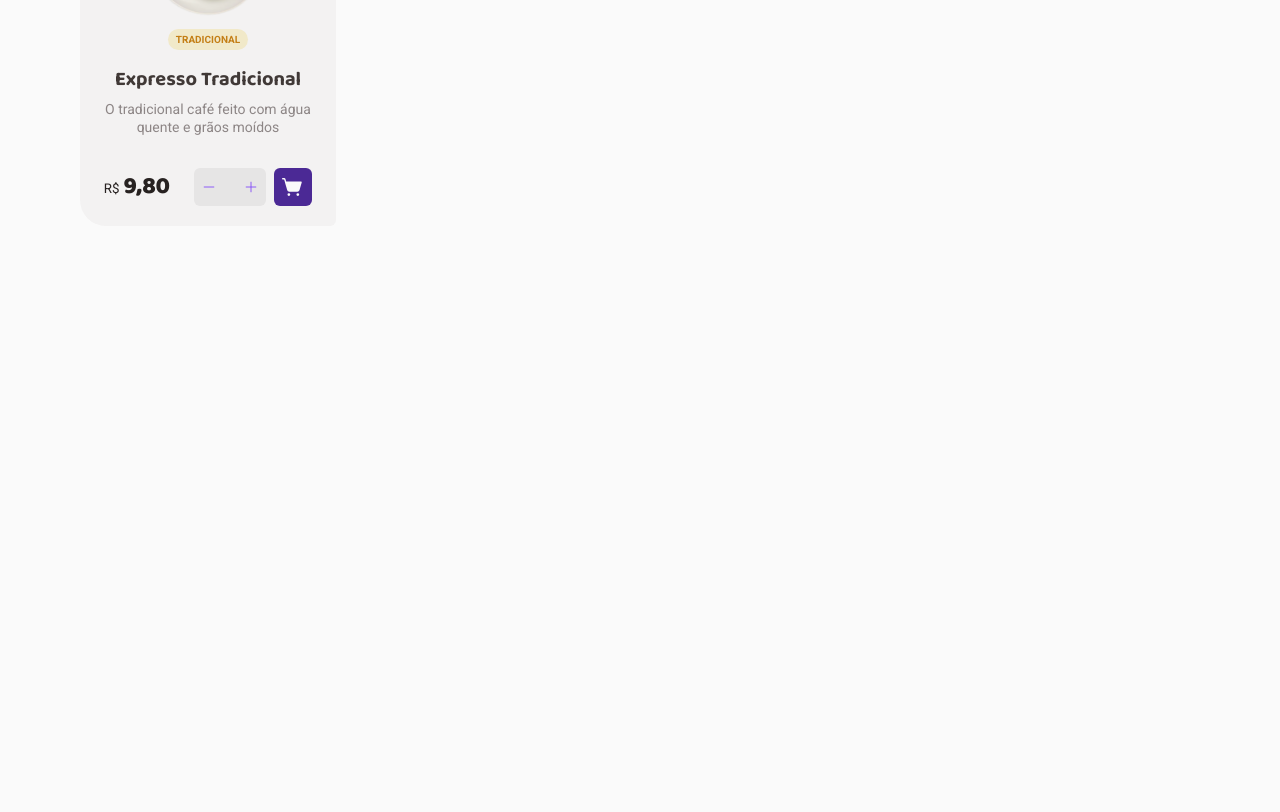
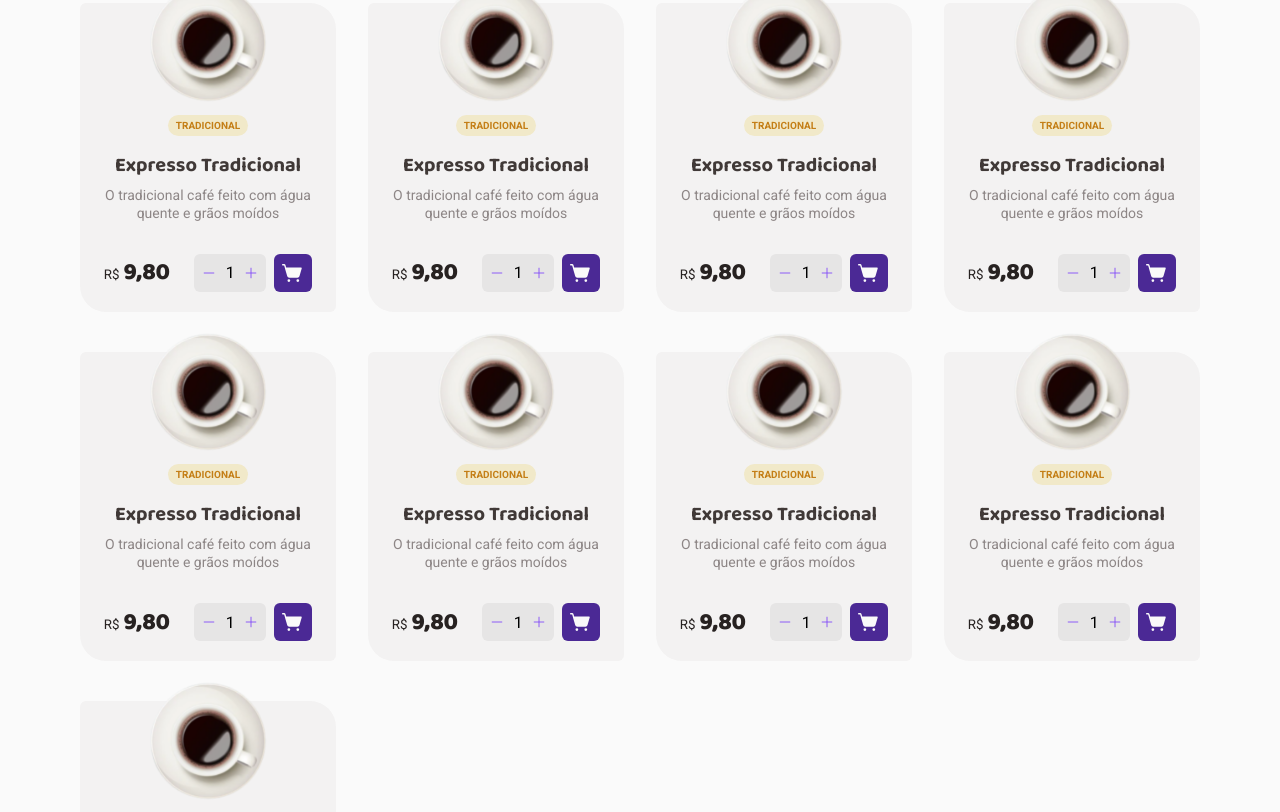
Before and after one commit to exodogurgel/coffee-delivery, a React (Vite) app: page / in a window 1280 px wide. Shown: the part 799-1611 px from the top of the page. Before the commit the page ends 1025 px from the top, so only its background shows below. Built offline with nearby package versions, Linux system fonts and the light colour scheme.

Commit message:
create functions in CoffeeCard

```diff
--- a/src/pages/Home/components/CoffeeCard/index.tsx
+++ b/src/pages/Home/components/CoffeeCard/index.tsx
@@ -1,9 +1,24 @@
+import { useState } from 'react'
 import { AddCartWrapper, CoffeeCardContainer, InputWrapper } from './styles'
 
 import coffeeImage from '../../../../assets/type-americano.svg'
 import { Minus, Plus, ShoppingCartSimple } from 'phosphor-react'
 
 export function CoffeeCard() {
+  const [quantity, setQuantity] = useState(1)
+
+  function handleIncrease() {
+    setQuantity((state) => state + 1)
+  }
+
+  function handleDecrease() {
+    if (quantity <= 1) {
+      return
+    }
+
+    setQuantity((state) => state - 1)
+  }
+
   return (
     <CoffeeCardContainer>
       <img src={coffeeImage} alt="" />
@@ -15,17 +30,17 @@ export function CoffeeCard() {
           <small>R$</small> <span> 9,80 </span>
         </div>
         <InputWrapper>
-          <button type="button">
+          <button type="button" onClick={handleDecrease}>
             <Minus size={14} />
           </button>
-          <input type="number" />
-          <button type="button">
+          <input type="number" value={quantity} />
+          <button type="button" onClick={handleIncrease}>
             <Plus size={14} />
           </button>
         </InputWrapper>
-        <a href="">
+        <button>
           <ShoppingCartSimple size={22} weight="fill" />
-        </a>
+        </button>
       </AddCartWrapper>
     </CoffeeCardContainer>
   )
--- a/src/pages/Home/components/CoffeeCard/styles.ts
+++ b/src/pages/Home/components/CoffeeCard/styles.ts
@@ -59,11 +59,12 @@ export const AddCartWrapper = styled.div`
     margin-right: 1rem;
   }
 
-  a {
+  > button:last-child {
     width: 2.375rem;
     height: 2.375rem;
     background-color: ${(props) => props.theme['purple-700']};
     color: ${(props) => props.theme['gray-100']};
+    border: none;
     border-radius: 6px;
 
     display: flex;
@@ -73,7 +74,7 @@ export const AddCartWrapper = styled.div`
     transition: background-color 0.1s;
   }
 
-  a:hover {
+  > button:not(:disabled):hover {
     background-color: ${(props) => props.theme['purple-500']};
   }
 `
--- a/src/pages/Home/index.tsx
+++ b/src/pages/Home/index.tsx
@@ -64,6 +64,14 @@ export function Home() {
         <h2>Nossos cafés</h2>
         <CoffeeList>
           <CoffeeCard />
+          <CoffeeCard />
+          <CoffeeCard />
+          <CoffeeCard />
+          <CoffeeCard />
+          <CoffeeCard />
+          <CoffeeCard />
+          <CoffeeCard />
+          <CoffeeCard />
         </CoffeeList>
       </CoffeeMenu>
     </HomeContainer>
--- a/src/pages/Home/styles.ts
+++ b/src/pages/Home/styles.ts
@@ -51,10 +51,19 @@ export const Information = styled.div`
 export const Banner = styled.div``
 
 export const CoffeeMenu = styled.div`
+  margin-top: 2rem;
+  margin-bottom: 10rem;
+
   h2 {
     font-size: 2rem;
     font-weight: 800;
     line-height: 1.3;
+    margin-bottom: 3.375rem;
   }
 `
-export const CoffeeList = styled.section``
+export const CoffeeList = styled.section`
+  display: grid;
+  grid-template-columns: repeat(4, auto);
+  column-gap: 2rem;
+  row-gap: 2.5rem;
+`
```
